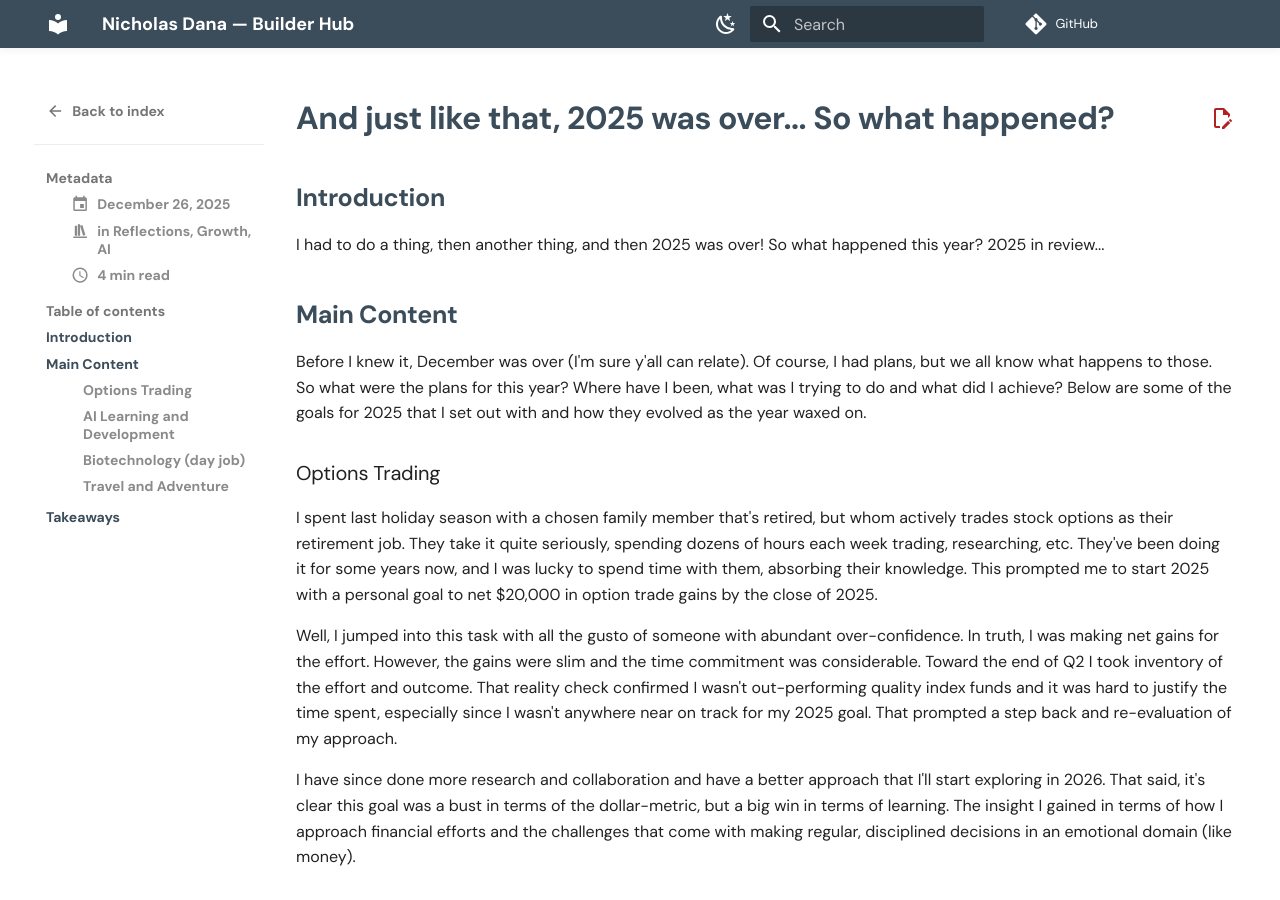
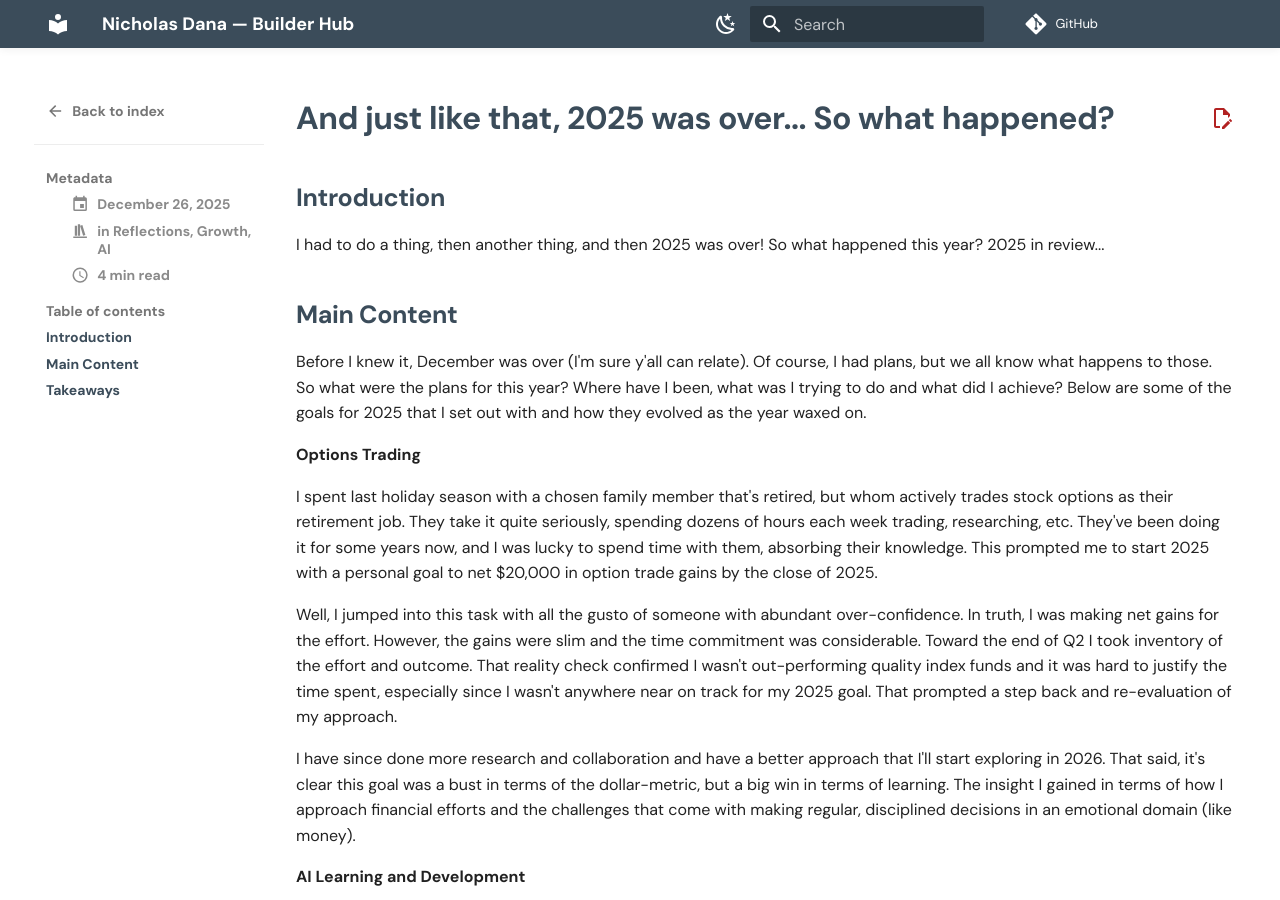
Before and after one commit to NichD/ndana_bb, an MkDocs documentation site: the page built from docs/blog/posts/20251226_year-in-review.md, in a window 1280 px wide and 900 px high. Built offline with MkDocs 1.6.1 and Material for MkDocs 9.7.7, drawn with Linux system fonts in a browser that asks for light colours; comment, search, counter and statistics services are not loaded.

Commit message:
Updated blog headings.

```diff
--- a/docs/blog/posts/20251226_year-in-review.md
+++ b/docs/blog/posts/20251226_year-in-review.md
@@ -16,7 +16,7 @@ I had to do a thing, then another thing, and then 2025 was over! So what happene
 
 Before I knew it, December was over (I'm sure y'all can relate). Of course, I had plans, but we all know what happens to those. So what were the plans for this year? Where have I been, what was I trying to do and what did I achieve? Below are some of the goals for 2025 that I set out with and how they evolved as the year waxed on.
 
-### Options Trading
+**Options Trading**
 
 I spent last holiday season with a chosen family member that's retired, but whom actively trades stock options as their retirement job. They take it quite seriously, spending dozens of hours each week trading, researching, etc. They've been doing it for some years now, and I was lucky to spend time with them, absorbing their knowledge. This prompted me to start 2025 with a personal goal to net $20,000 in option trade gains by the close of 2025.
 
@@ -24,7 +24,7 @@ Well, I jumped into this task with all the gusto of someone with abundant over-c
 
 I have since done more research and collaboration and have a better approach that I'll start exploring in 2026. That said, it's clear this goal was a bust in terms of the dollar-metric, but a big win in terms of learning. The insight I gained in terms of how I approach financial efforts and the challenges that come with making regular, disciplined decisions in an emotional domain (like money).
 
-### AI Learning and Development
+**AI Learning and Development**
 
 Another big personal goal of mine was to really lean in to AI, as a user and a developer. This involved a lot of exploration and learning, as well as identifying some reasonably-sized projects that I could sink my teeth into. It doesn't help the AI landscape experiences seismic shifts every few months, but that's what creates the opportunities, no?
 
@@ -32,7 +32,7 @@ I started 2025 with a playful approach toward AI. I tried out several different
 
 As the year wraps up, I can look back and feel quite good about where things landed. I've put into 'production' several AI workflows and augmented 'products' (this site is one). The effort has also helped me make space for imperfection and uncertainty. I'm quite pleased with the overall outcome, and am looking forward to continuing this streak in 2026!
 
-### Biotechnology (day job)
+**Biotechnology (day job)**
 
 My day job, as a Principal Data Scientist for a biotechnology start up (scale up?) was also a big focus of effort this year. I don't talk about it much here, mainly as this is a venue for my side efforts, but this is where most of my professional effort has gone this year, and I did have some accomplishments I was working toward.
 
@@ -40,7 +40,7 @@ My day job, as a Principal Data Scientist for a biotechnology start up (scale up
 
 There's still considerable uncertainty about the future of my company (and the economy, world, ...). However, I feel more confident than I ever have about those future prospects, and I'm well situated in terms of my growth prospects in the company. I even received 3 award nominations from colleagues this last quarter.
 
-### Travel and Adventure
+**Travel and Adventure**
 
 This section is going to be brief, because it was already a given. 2025 saw several firsts for me, including several new international destinations (finally visited Spain!), multiple international trips and a few new domestic destinations as well. I was able to spend some great time with family and friends, and continue to get more skilled at adaptability during travel.
 
```
